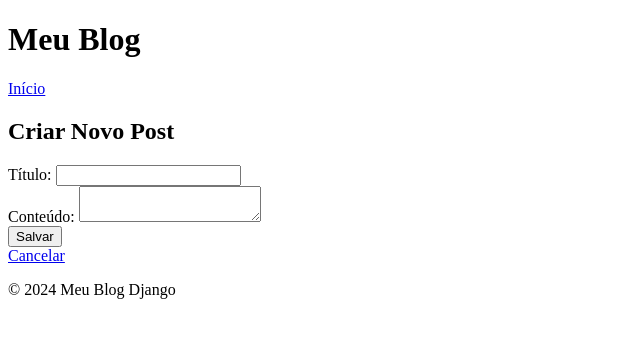
After one commit to mogab12/Blog-do-Mogab, a Django app: page /post/criar/ in a window 1280 px wide. The commit adds this page. Shown: the top 338 px of the page, without its empty margins (0-640 px from the left). Run offline with Django 4.2, Linux system fonts and the light colour scheme.

Commit message:
Implementação da primeira versão CRUD sem forms e sem validação

```diff
--- a/blog/urls.py
+++ b/blog/urls.py
@@ -3,5 +3,8 @@ from . import views
 
 urlpatterns = [
     path('', views.lista_posts, name='lista_posts'),
-    # Adicione outras URLs posteriormente
+    path('post/<int:pk>/', views.detalhe_post, name='detalhe_post'),
+    path('post/criar/', views.criar_post, name='criar_post'),
+    path('post/<int:pk>/editar/', views.editar_post, name='editar_post'),
+    path('post/<int:pk>/remover/', views.remover_post, name='remover_post'),
 ]
--- a/blog/views.py
+++ b/blog/views.py
@@ -1,8 +1,57 @@
-from django.shortcuts import render
+from django.shortcuts import render, redirect, get_object_or_404
+from django.http import Http404
 from .models import Post
 
+# Listar Posts
 def lista_posts(request):
     posts = Post.objects.all()
-    print("Número de posts:", posts.count())
-    print("Posts:", list(posts.values('titulo', 'conteudo')))
     return render(request, 'blog/lista_posts.html', {'posts': posts})
+
+# Detalhe do Post
+def detalhe_post(request, pk):
+    try:
+        post = get_object_or_404(Post, pk=pk)
+        return render(request, 'blog/detalhe_post.html', {'post': post})
+    except Post.DoesNotExist:
+        raise Http404("Post não encontrado")
+
+# Criar Post
+def criar_post(request):
+    if request.method == 'POST':
+        # Criação direta sem validação
+        Post.objects.create(
+            titulo=request.POST.get('titulo', ''),
+            conteudo=request.POST.get('conteudo', '')
+        )
+        return redirect('lista_posts')
+
+    return render(request, 'blog/criar_post.html')
+
+# Editar Post
+def editar_post(request, pk):
+    try:
+        post = get_object_or_404(Post, pk=pk)
+
+        if request.method == 'POST':
+            # Atualização direta sem validação
+            post.titulo = request.POST.get('titulo', post.titulo)
+            post.conteudo = request.POST.get('conteudo', post.conteudo)
+            post.save()
+            return redirect('lista_posts')
+
+        return render(request, 'blog/editar_post.html', {'post': post})
+    except Post.DoesNotExist:
+        raise Http404("Post não encontrado")
+
+# Remover Post
+def remover_post(request, pk):
+    try:
+        post = get_object_or_404(Post, pk=pk)
+
+        if request.method == 'POST':
+            post.delete()
+            return redirect('lista_posts')
+
+        return render(request, 'blog/remover_post.html', {'post': post})
+    except Post.DoesNotExist:
+        raise Http404("Post não encontrado")
--- /dev/null
+++ b/templates/blog/criar_post.html
@@ -0,0 +1,20 @@
+{% extends 'base/base.html' %}
+
+{% block titulo %}Criar Post{% endblock %}
+
+{% block conteudo %}
+    <h2>Criar Novo Post</h2>
+    <form method="post">
+        {% csrf_token %}
+        <div>
+            <label>Título:</label>
+            <input type="text" name="titulo" required>
+        </div>
+        <div>
+            <label>Conteúdo:</label>
+            <textarea name="conteudo" required></textarea>
+        </div>
+        <button type="submit">Salvar</button>
+    </form>
+    <a href="{% url 'lista_posts' %}">Cancelar</a>
+{% endblock %}
--- a/templates/blog/lista_posts.html
+++ b/templates/blog/lista_posts.html
@@ -4,11 +4,13 @@
 
 {% block conteudo %}
     <h2>Posts</h2>
+    <a href="{% url 'criar_post' %}">Novo Post</a>
+
     {% if posts %}
         <ul>
             {% for post in posts %}
                 <li>
-                    <a href="#">{{ post.titulo }}</a>
+                    <a href="{% url 'detalhe_post' post.pk %}">{{ post.titulo }}</a>
                     <small>{{ post.data_postagem|date:"d/m/Y H:i" }}</small>
                 </li>
             {% endfor %}
```
Also changed, not shown: templates/blog/detalhe_post.html (added, +13 -0 lines), templates/blog/editar_post.html (added, +20 -0 lines), templates/blog/remover_post.html (added, +13 -0 lines).
